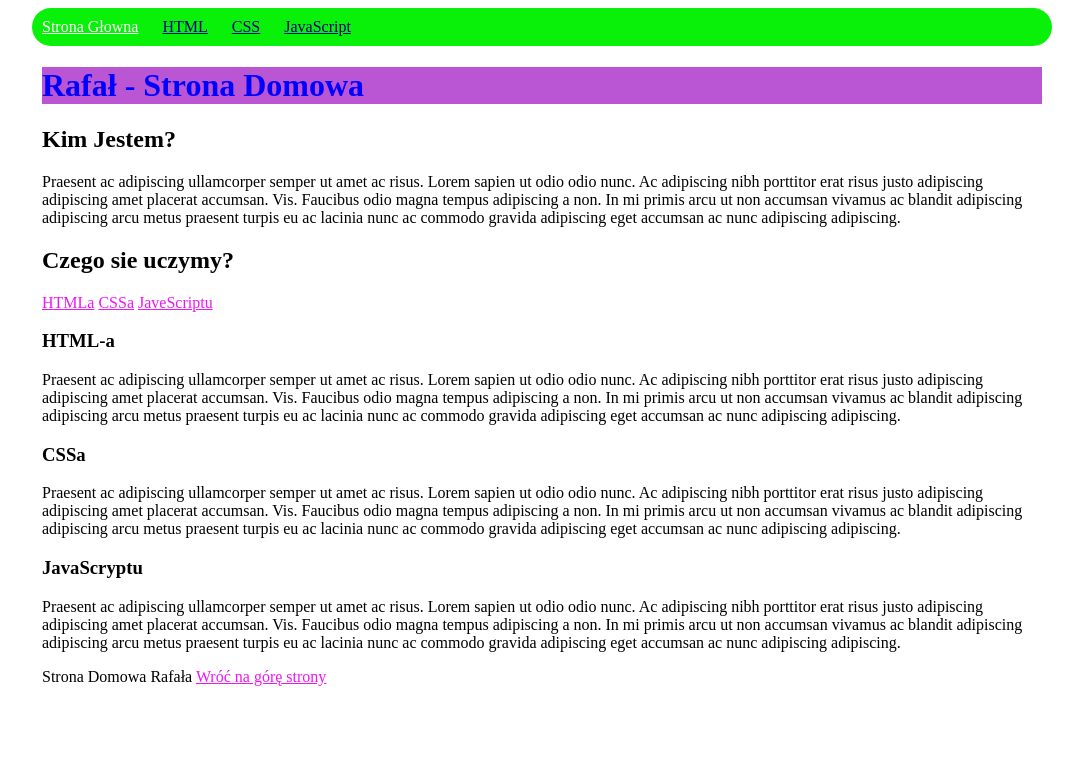
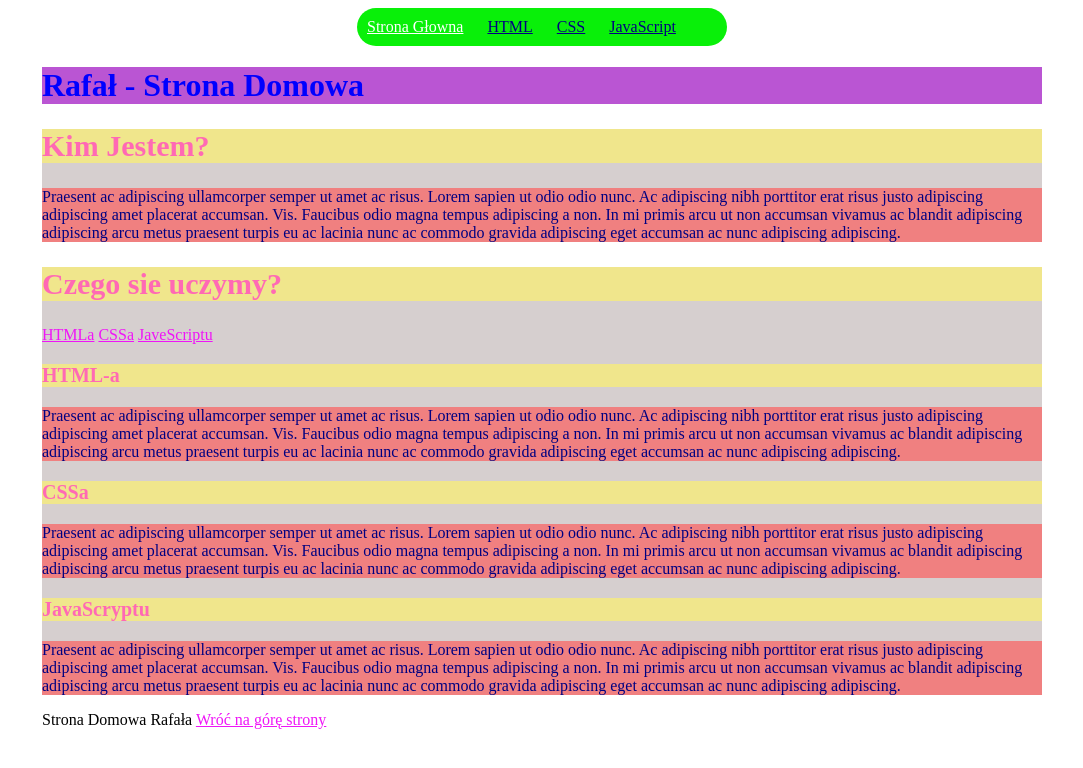
Before and after one commit to rafal-rycerz/homepage, a plain HTML site: page index.html in a window 1280 px wide. Shown: the whole page, without its empty margins (98-1181 px from the left). Drawn offline with Linux system fonts and the light colour scheme.

Commit message:
Adding classes per BEM structure

```diff
--- a/index.html
+++ b/index.html
@@ -20,14 +20,15 @@
 
     </header>
 
-    <main>
-<div class="main">
+    <main class="main">
+<div >
         <header id="top">
             <h1> Rafał - Strona Domowa</h1>
         </header>
-        <section>
-            <h2>Kim Jestem?</h2>
-            <p>
+        <section class="article">
+
+            <h2 class="article__headline">Kim Jestem?</h2>
+            <p class="article__paragraph">
                 Praesent ac adipiscing ullamcorper semper ut amet ac risus. Lorem sapien ut odio odio nunc.
                 Ac adipiscing nibh porttitor erat risus justo adipiscing adipiscing amet placerat accumsan.
                 Vis. Faucibus odio magna tempus adipiscing a non. In mi primis arcu ut non accumsan vivamus ac blandit
@@ -37,12 +38,12 @@
             </p>
         </section>
 
-        <section>
-            <h2>Czego sie uczymy?</h2> <a href="#HTML">HTMLa</a> <a href="#CSS">CSSa</a> <a href="#JavaScript">JaveScriptu</a>
+        <section class="article">
+            <h2 class="article__headline">Czego sie uczymy?</h2> <a href="#HTML">HTMLa</a> <a href="#CSS">CSSa</a> <a href="#JavaScript">JaveScriptu</a>
 
-            <article id="HTML">
-                <h3>HTML-a</h3>
-                <p> Praesent ac adipiscing ullamcorper semper ut amet ac risus. Lorem sapien ut odio odio nunc.
+            <article class="article" id="HTML">
+                <h3 class="article__headline article__headline--h3">HTML-a</h3>
+                <p class="article__paragraph"> Praesent ac adipiscing ullamcorper semper ut amet ac risus. Lorem sapien ut odio odio nunc.
                     Ac adipiscing nibh porttitor erat risus justo adipiscing adipiscing amet placerat accumsan.
                     Vis. Faucibus odio magna tempus adipiscing a non. In mi primis arcu ut non accumsan vivamus ac
                     blandit adipiscing
@@ -51,8 +52,8 @@
             </article>
 
             <article id="CSS">
-                <h3>CSSa</h3>
-                <p> Praesent ac adipiscing ullamcorper semper ut amet ac risus. Lorem sapien ut odio odio nunc.
+                <h3 class="article__headline article__headline--h3">CSSa</h3>
+                <p class="article__paragraph"> Praesent ac adipiscing ullamcorper semper ut amet ac risus. Lorem sapien ut odio odio nunc.
                     Ac adipiscing nibh porttitor erat risus justo adipiscing adipiscing amet placerat accumsan.
                     Vis. Faucibus odio magna tempus adipiscing a non. In mi primis arcu ut non accumsan vivamus ac
                     blandit adipiscing
@@ -61,8 +62,8 @@
             </article>
 
             <article id="JavaScript">
-                <h3>JavaScryptu</h3>
-                <p> Praesent ac adipiscing ullamcorper semper ut amet ac risus. Lorem sapien ut odio odio nunc.
+                <h3 class="article__headline article__headline--h3">JavaScryptu</h3>
+                <p class="article__paragraph"> Praesent ac adipiscing ullamcorper semper ut amet ac risus. Lorem sapien ut odio odio nunc.
                     Ac adipiscing nibh porttitor erat risus justo adipiscing adipiscing amet placerat accumsan.
                     Vis. Faucibus odio magna tempus adipiscing a non. In mi primis arcu ut non accumsan vivamus ac
                     blandit adipiscing
--- a/main.js
+++ b/main.js
@@ -5,3 +5,6 @@
 console.log(`Siema! Nazywam się ${name} i mam ${age} lat!`)
 console.log(name)
 console.log(age)
+
+const heading = document.querySelector('.naglowek')
+heading.innerHTML = "Bla Bla Bla"
--- a/style.css
+++ b/style.css
@@ -34,6 +34,24 @@ a {
     color: #ffffff;
 }
 .main{
-    width: 1000px;
+    max-width: 1000px;
     margin: auto;
+    }
+
+.article{
+    color: navy;
+    background: rgb(214, 207, 207);
 }
+
+.article__headline{
+    color: hotpink;
+    background: khaki;
+    font-size: 30px;
+}
+.article__headline--h3{
+    font-size: 20px;
+}
+
+.article__paragraph{
+    background: lightcoral;
+}
```
